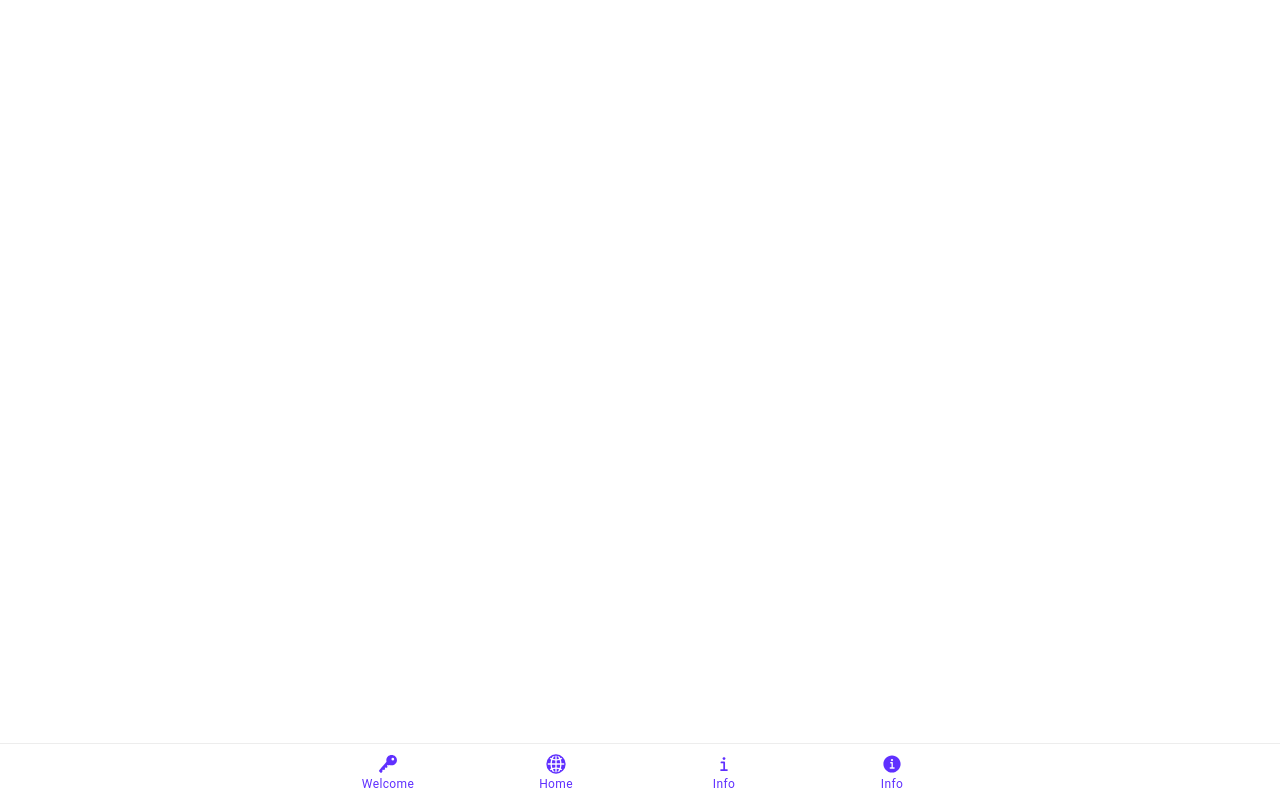
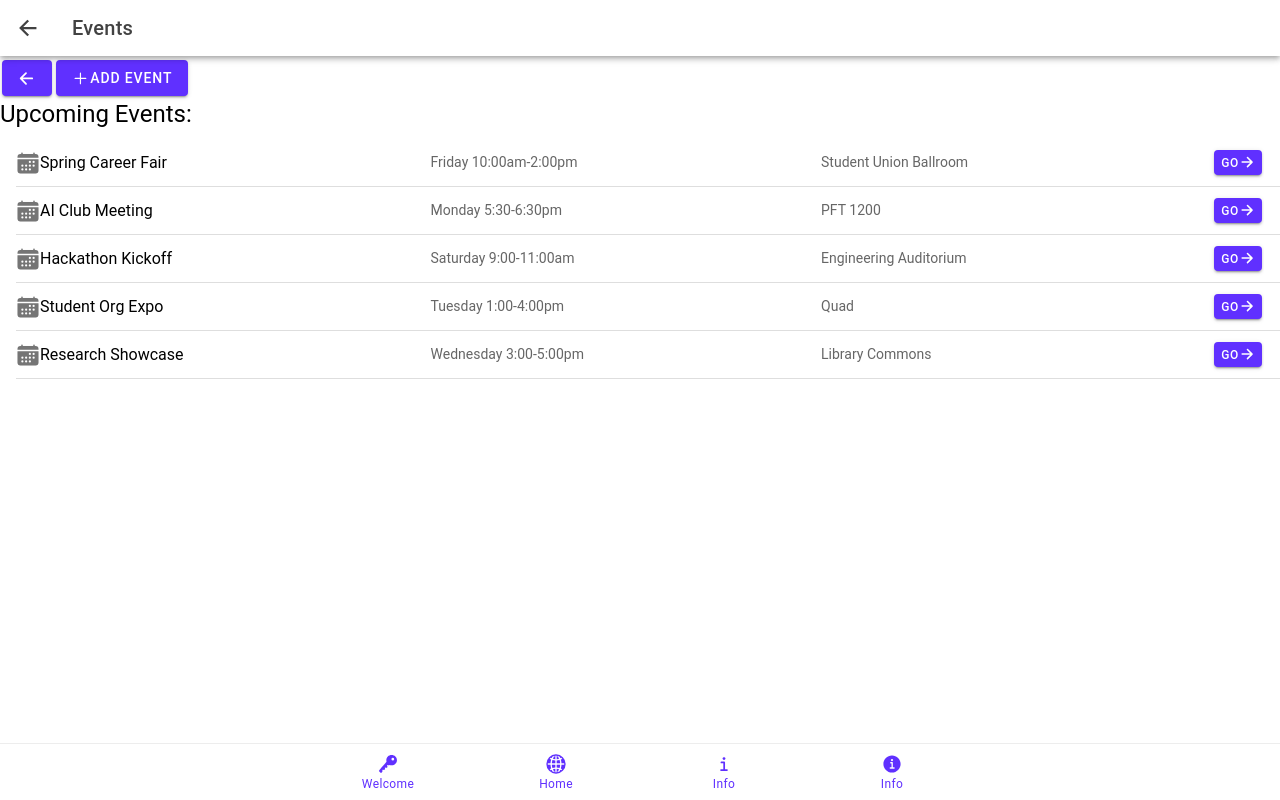
Before and after one commit to Astarosa-MM/Tiger-World, a React (Vite) app: page /events in a window 1280 px wide. Built offline with nearby package versions, Linux system fonts and the light colour scheme.

Commit message:
event page implementation

```diff
--- a/App.tsx
+++ b/App.tsx
@@ -20,7 +20,9 @@ import Tab4 from './pages/Tab4';
 import SignUp from './pages/SignUp';
 import Settings from './pages/Settings';
 import Calendar from './pages/Calendar';
+import Events from './pages/Events';
 import Edit from './pages/Edit';
+import EditEvents from './pages/EditEvents';
 import Test from './pages/Test'
 
 /* Core CSS required for Ionic components to work properly */
@@ -83,8 +85,14 @@ const App: React.FC = () => (
           <Route exact path="/calendar">
             <Calendar />
           </Route>
+          <Route exact path="/events">
+            <Events />
+          </Route>
           <Route exact path="/edit">
             <Edit />
+          </Route>
+          <Route exact path="/edit-events">
+            <EditEvents />
           </Route>
           <Route exact path="/test">
             <Test />
--- /dev/null
+++ b/pages/EditEvents.tsx
@@ -0,0 +1,73 @@
+import {
+  IonButton,
+  IonContent,
+  IonHeader,
+  IonIcon,
+  IonInput,
+  IonItem,
+  IonLabel,
+  IonPage,
+  IonTitle,
+  IonToolbar
+} from '@ionic/react';
+import './EditEvents.css';
+import { arrowBack, arrowForward } from 'ionicons/icons';
+
+const EditEvents: React.FC = () => {
+  return (
+    <IonPage>
+      <IonHeader>
+        <IonToolbar>
+          <IonTitle>Add Event</IonTitle>
+        </IonToolbar>
+      </IonHeader>
+      <IonContent fullscreen>
+        <IonHeader collapse="condense">
+          <IonToolbar>
+            <IonTitle size="large">Add Event</IonTitle>
+          </IonToolbar>
+        </IonHeader>
+
+        <IonButton href="events" color="tertiary">
+          <IonIcon icon={arrowBack}></IonIcon>
+        </IonButton>
+
+        <IonLabel><h1>Add Event:</h1></IonLabel>
+
+        <IonInput
+          color="tertiary"
+          label="Enter Event Name: "
+          placeholder="Type here"
+          fill="solid"
+        ></IonInput>
+
+        <IonItem>
+          <IonInput
+            label="Enter Start Time: "
+            color="tertiary"
+            type="time"
+          ></IonInput>
+          <IonInput
+            label="Enter End Time: "
+            color="tertiary"
+            type="time"
+          ></IonInput>
+        </IonItem>
+
+        <IonInput
+          color="tertiary"
+          label="Enter Location: "
+          placeholder="Type here"
+          fill="solid"
+        ></IonInput>
+
+        <IonButton color="tertiary">
+          <IonLabel>Enter</IonLabel>
+          <IonIcon icon={arrowForward}></IonIcon>
+        </IonButton>
+      </IonContent>
+    </IonPage>
+  );
+};
+
+export default EditEvents;
--- /dev/null
+++ b/pages/Events.tsx
@@ -0,0 +1,131 @@
+import {
+  IonBackButton,
+  IonButton,
+  IonButtons,
+  IonContent,
+  IonHeader,
+  IonIcon,
+  IonItem,
+  IonLabel,
+  IonList,
+  IonPage,
+  IonTitle,
+  IonToolbar
+} from '@ionic/react';
+import './Events.css';
+import { add, arrowBack, arrowForward, calendar } from 'ionicons/icons';
+
+const Events: React.FC = () => {
+  return (
+    <IonPage>
+      <IonHeader>
+        <IonToolbar>
+          <IonButtons slot="start">
+            <IonBackButton defaultHref="/"></IonBackButton>
+          </IonButtons>
+          <IonTitle>Events</IonTitle>
+        </IonToolbar>
+      </IonHeader>
+
+      <IonContent fullscreen>
+        <IonHeader collapse="condense">
+          <IonToolbar>
+            <IonTitle size="large">Events</IonTitle>
+          </IonToolbar>
+        </IonHeader>
+
+        <IonButton href="tab2" color="tertiary">
+          <IonIcon icon={arrowBack}></IonIcon>
+        </IonButton>
+
+        <IonButton href="/edit-events" color="tertiary">
+          <IonIcon icon={add}></IonIcon>
+          <IonLabel>Add Event</IonLabel>
+        </IonButton>
+
+        <IonLabel>
+          <h1>Upcoming Events:</h1>
+        </IonLabel>
+
+        <IonList>
+          <IonItem>
+            <IonIcon icon={calendar}></IonIcon>
+            <IonLabel>Spring Career Fair</IonLabel>
+            <IonLabel>
+              <p>Friday 10:00am-2:00pm</p>
+            </IonLabel>
+            <IonLabel>
+              <p>Student Union Ballroom</p>
+            </IonLabel>
+            <IonButton color="tertiary">
+              <IonLabel>Go</IonLabel>
+              <IonIcon icon={arrowForward}></IonIcon>
+            </IonButton>
+          </IonItem>
+
+          <IonItem>
+            <IonIcon icon={calendar}></IonIcon>
+            <IonLabel>AI Club Meeting</IonLabel>
+            <IonLabel>
+              <p>Monday 5:30-6:30pm</p>
+            </IonLabel>
+            <IonLabel>
+              <p>PFT 1200</p>
+            </IonLabel>
+            <IonButton color="tertiary">
+              <IonLabel>Go</IonLabel>
+              <IonIcon icon={arrowForward}></IonIcon>
+            </IonButton>
+          </IonItem>
+
+          <IonItem>
+            <IonIcon icon={calendar}></IonIcon>
+            <IonLabel>Hackathon Kickoff</IonLabel>
+            <IonLabel>
+              <p>Saturday 9:00-11:00am</p>
+            </IonLabel>
+            <IonLabel>
+              <p>Engineering Auditorium</p>
+            </IonLabel>
+            <IonButton color="tertiary">
+              <IonLabel>Go</IonLabel>
+              <IonIcon icon={arrowForward}></IonIcon>
+            </IonButton>
+          </IonItem>
+
+          <IonItem>
+            <IonIcon icon={calendar}></IonIcon>
+            <IonLabel>Student Org Expo</IonLabel>
+            <IonLabel>
+              <p>Tuesday 1:00-4:00pm</p>
+            </IonLabel>
+            <IonLabel>
+              <p>Quad</p>
+            </IonLabel>
+            <IonButton color="tertiary">
+              <IonLabel>Go</IonLabel>
+              <IonIcon icon={arrowForward}></IonIcon>
+            </IonButton>
+          </IonItem>
+
+          <IonItem>
+            <IonIcon icon={calendar}></IonIcon>
+            <IonLabel>Research Showcase</IonLabel>
+            <IonLabel>
+              <p>Wednesday 3:00-5:00pm</p>
+            </IonLabel>
+            <IonLabel>
+              <p>Library Commons</p>
+            </IonLabel>
+            <IonButton color="tertiary">
+              <IonLabel>Go</IonLabel>
+              <IonIcon icon={arrowForward}></IonIcon>
+            </IonButton>
+          </IonItem>
+        </IonList>
+      </IonContent>
+    </IonPage>
+  );
+};
+
+export default Events;
--- a/pages/Tab2.tsx
+++ b/pages/Tab2.tsx
@@ -1,6 +1,6 @@
 import { IonButton, IonContent, IonFab, IonFabButton, IonHeader, IonIcon, IonItemDivider, IonLabel, IonPage, IonSearchbar, IonTitle, IonToolbar } from '@ionic/react';
 import ExploreContainer from '../components/ExploreContainer';
-import { arrowForward, calendar, globe, searchCircle, settings } from 'ionicons/icons';
+import { arrowForward, calendar, calendarClear, globe, searchCircle, settings } from 'ionicons/icons';
 import {APIProvider,  Map, MapCameraChangedEvent} from '@vis.gl/react-google-maps';
 import './Tab2.css';
 
@@ -27,6 +27,10 @@ const Tab2: React.FC = () => {
 
           <IonButton href="calendar" color="tertiary" size="small">
             <IonIcon icon={calendar}></IonIcon>
+          </IonButton>
+
+          <IonButton href="events" color="tertiary" size="small">
+            <IonIcon icon={calendarClear}></IonIcon>
           </IonButton>
 
           <IonSearchbar color="tertiary" placeholder="Search by Location..."></IonSearchbar>
```
Also changed, not shown: package.json (+5 -5 lines), pages/EditEvents.css (added), pages/Events.css (added), 1 other file (tests, documents, lock files or other folders).
